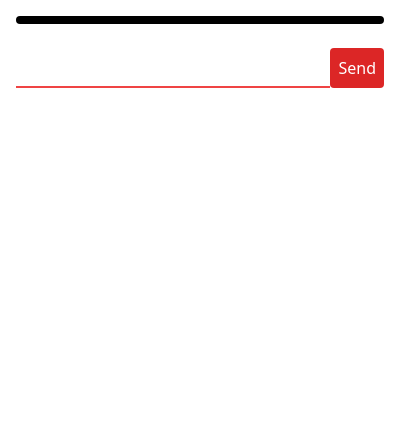
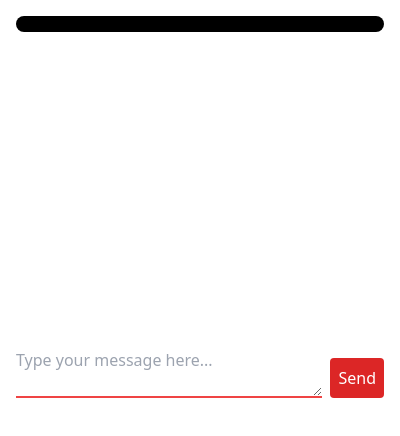
Before and after one commit to nemarugommula/YTChatNow, a browser extension: page chrome_plugin/popup.html in a window 400 px wide. Drawn offline with nearby package versions, Linux system fonts and the light colour scheme; no server answers.

Commit message:
Styled the pop up to look good

```diff
--- a/chrome_plugin/popup.html
+++ b/chrome_plugin/popup.html
@@ -11,19 +11,18 @@
   </script>
   <script src="popup.js"></script>
 
-<body class="p-4 min-w-full bg-slate-800">
-  <div class="bg-black rounded-xl p-1 flex justify-center">
+<body class="p-4 bg-slate-800">
+  <div class="bg-black rounded-xl p-2 flex justify-center">
     <h2 class="text-white" id="chat-room-id"></h2>
   </div>
-  <div id="chat-container">
-    <ul id="chats"></ul>
-    <br />
-    <form id="chat-form" class="flex">
-      <input type="text"
-        class="flex-1 gap-2 appearance-none border-b-2 border-red-500 focus:outline-none focus:border-red-700 transition duration-300 ease-in-out"
-        id="chat-input" />
+  <div id="chat-container m-4">
+    <ul id="chats" class="overflow-scroll" style="height:300px;width:250px"></ul>
+    <form id="chat-form" class="flex gap-2 pt-4 w-full justify-center items-end">
+      <textarea type="text" placeholder='Type your message here...'
+        class="min-h-40 w-full appearance-none border-b-2 border-red-500 focus:outline-none focus:border-red-700 transition duration-300 ease-in-out"
+        id="chat-input"></textarea>
       <button type="submit" class="bg-red-600 rounded text-white p-2" id="chat-send">
-        <p class="font-sans">Send</p>
+        <span>Send</span>
       </button>
     </form>
   </div>
--- a/chrome_plugin/popup.js
+++ b/chrome_plugin/popup.js
@@ -18,21 +18,20 @@ chrome.runtime.onMessage.addListener(function (request, sender, sendResponse) {
         .then(response=>response.json())
         .then(data => {
           if (data.chats.length === 0) {
-            chatsList.innerHTML = '<li>No chats yet.</li>';
           } else {
             chatsList.innerHTML = '';
-            const chats = data.chats.map(item => `<li>${item}</li>`);
+            const chats = data.chats.map(item => `<li  class="bg-red-100 inline-block overflow-wrap p-2 rounded-xl rounded-bl-none my-1 ">${item}</li><br/>`);
             chatsList.innerHTML = chats.join('');
           }
 
           socket.emit('join', videoId);
 
           socket.on('chat message', (msg) => {
-            if(msg.videoId == videoId)chatsList.innerHTML += `<li>${msg.value}</li>`;
+            if(msg.videoId == videoId)chatsList.innerHTML += `<li class="bg-red-100 inline-block p-2 rounded-xl rounded-bl-none my-1 ">${msg.value}</li><br/>`;
           });
 
           socket.on('joined', (vid) => {
-            if(vid== videoId)chatsList.innerHTML += `<li>${"-------------user joined-------------"}</li>`;
+            if(vid== videoId)chatsList.innerHTML += '<li class="text-center text-gray-500 text-opacity-70">user joined</li>';
           });
 
 
```
